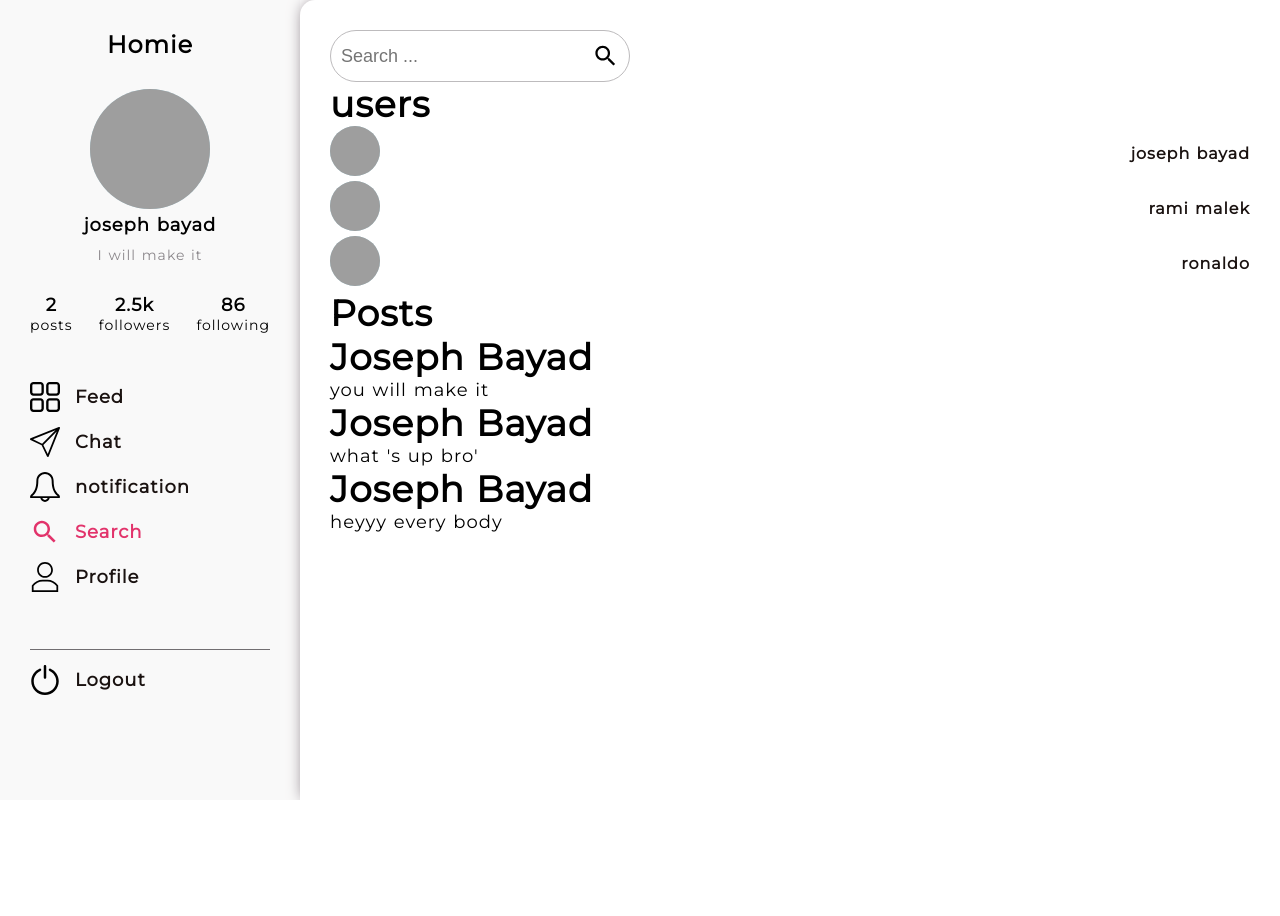
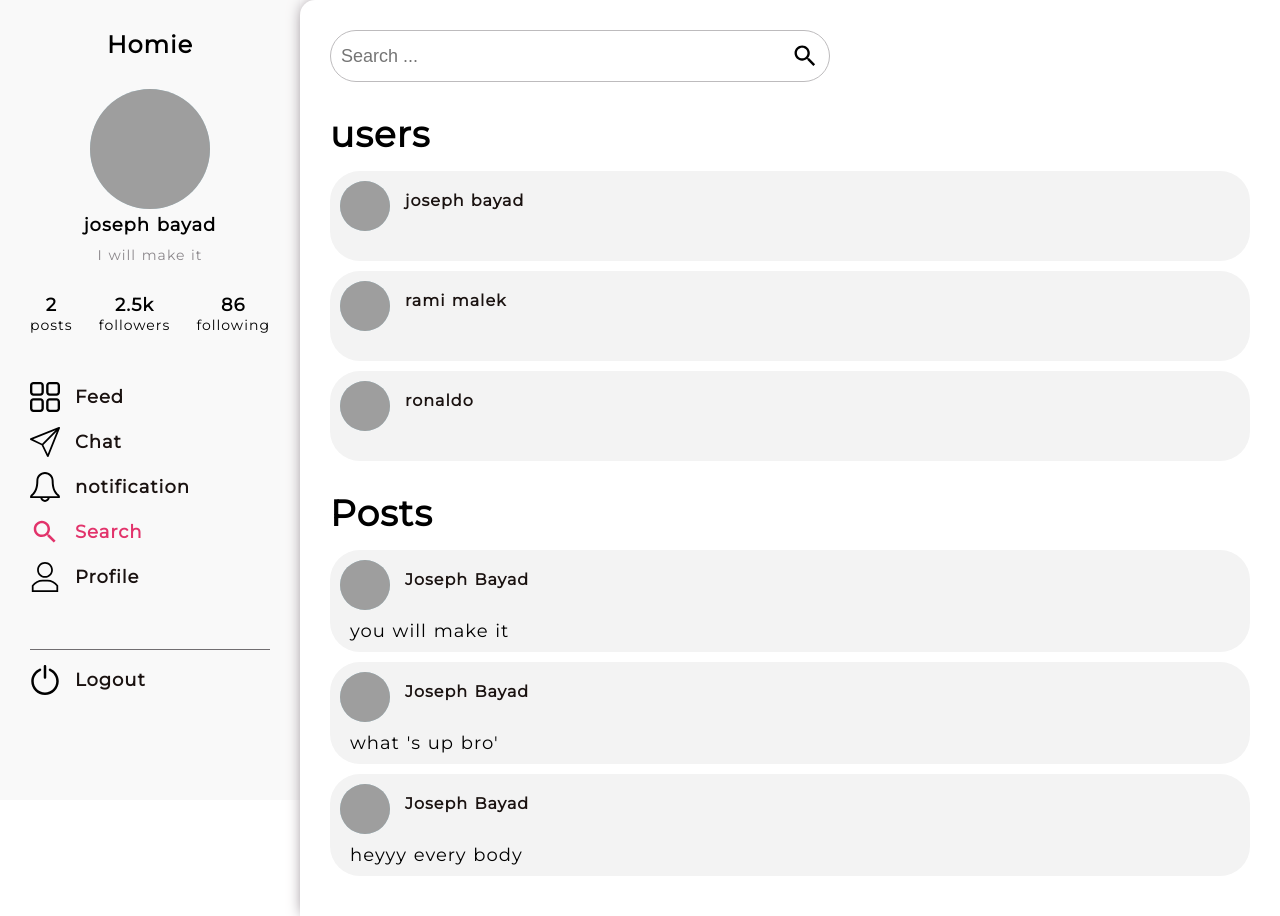
Before and after one commit to YoussefBayad/Homie-firebase, a React (Create React App) app: page /search in a window 1280 px wide. Before the commit the page ends 800 px from the top, so only its background shows below. Built offline with nearby package versions, Linux system fonts and the light colour scheme; grey boxes are pictures that could not be loaded.

Commit message:
search page UI

```diff
--- a/src/features/search/SearchResults.js
+++ b/src/features/search/SearchResults.js
@@ -1,6 +1,6 @@
 import React from 'react';
 import UsernameAndDate from '../../components/UsernameAndDate';
-
+import './style.scss';
 const SearchResults = ({ posts, users, query }) => {
   return (
     <div className='search-results'>
@@ -8,8 +8,14 @@ const SearchResults = ({ posts, users, query }) => {
         <h1>users</h1>
         <div className='search-users-results'>
           {users.length > 0 &&
-            users.map((user) => <UsernameAndDate {...user} />)}
-          {users.length === 0 && <p> There is no user such "{query}"</p>}
+            users.map((user) => (
+              <div className='user-result'>
+                <UsernameAndDate {...user} />
+              </div>
+            ))}
+          {users.length === 0 && (
+            <p className='no-result'> no match for "{query}"</p>
+          )}
         </div>
       </div>
       <div className='search-posts'>
@@ -17,12 +23,14 @@ const SearchResults = ({ posts, users, query }) => {
         <div className='search-posts-results'>
           {posts.length > 0 &&
             posts.map((post) => (
-              <>
-                <h1>{post.user.displayName}</h1>
-                <p>{post.content}</p>
-              </>
+              <div className='post-result'>
+                <UsernameAndDate {...post.user} />{' '}
+                <p className='post-content'>{post.content}</p>
+              </div>
             ))}
-          {posts.length === 0 && <p> no post contains "{query}"</p>}
+          {posts.length === 0 && (
+            <p className='no-result'> no post contains "{query}"</p>
+          )}
         </div>
       </div>
     </div>
--- /dev/null
+++ b/src/features/search/style.scss
@@ -0,0 +1,46 @@
+@import '../../default.scss';
+
+.search-results {
+  margin-top: 3rem;
+  .user-result,
+  .post-result {
+    background-color: $lightgrey;
+    padding: 1rem;
+    border-radius: 3rem;
+    margin-bottom: 1rem;
+  }
+  .no-result {
+    color: $grey;
+  }
+  .post-header {
+    @include flex(row, start, flex-start);
+    .username-and-date {
+      margin-top: 1rem;
+    }
+  }
+
+  // users results
+
+  .search-users {
+    margin-bottom: 3rem;
+    .post-header {
+      margin-bottom: 1.5rem;
+    }
+  }
+  .search-users-results {
+    margin-top: 1.5rem;
+  }
+
+  // posts results
+
+  .search-posts-results {
+    margin-top: 1.5rem;
+
+    .post-result {
+      .post-content {
+        margin-left: 1rem;
+        margin-top: 0.5rem;
+      }
+    }
+  }
+}
--- a/src/pages/Search/style.scss
+++ b/src/pages/Search/style.scss
@@ -1 +1,16 @@
 @import '../../default.scss';
+
+.search-page {
+  .filter-box {
+    max-width: 50rem;
+  }
+}
+
+@include tablet {
+  .search-page {
+    .filter-box {
+      max-width: 100%;
+      margin: auto;
+    }
+  }
+}
```
